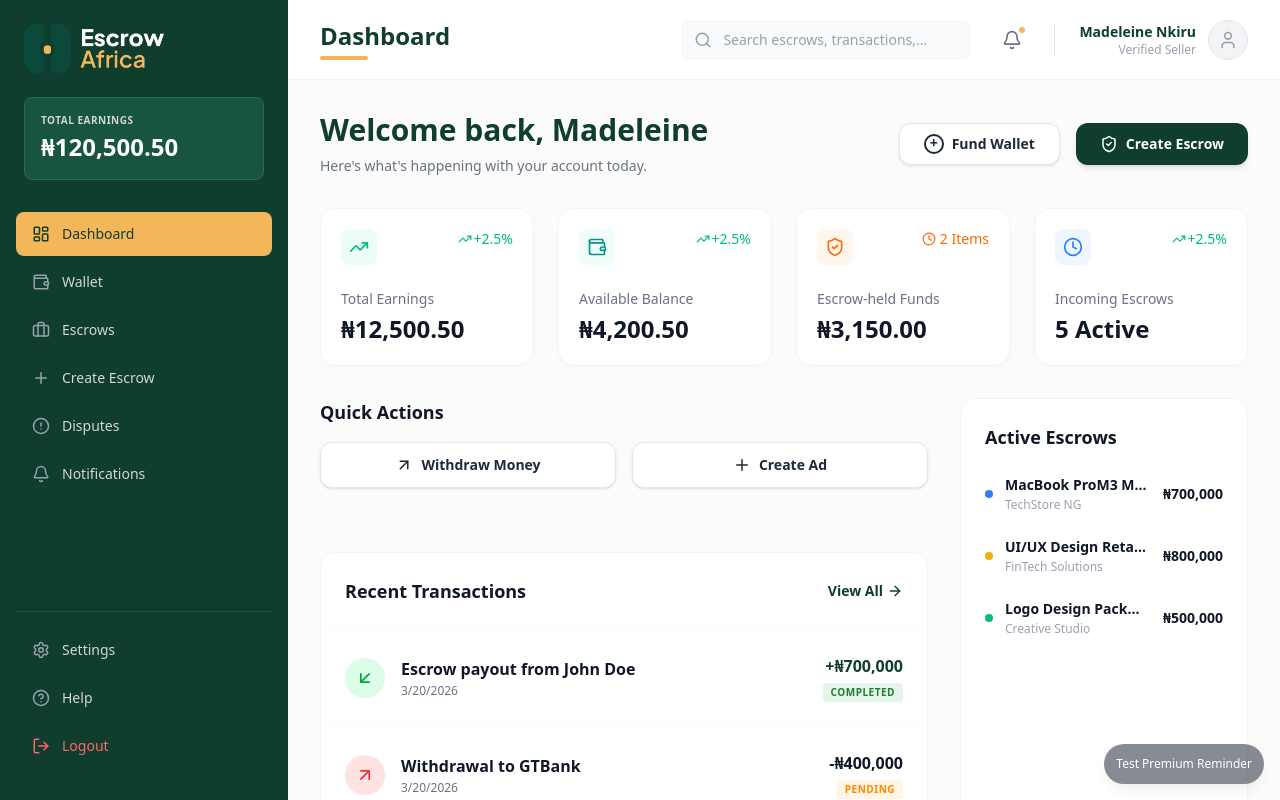
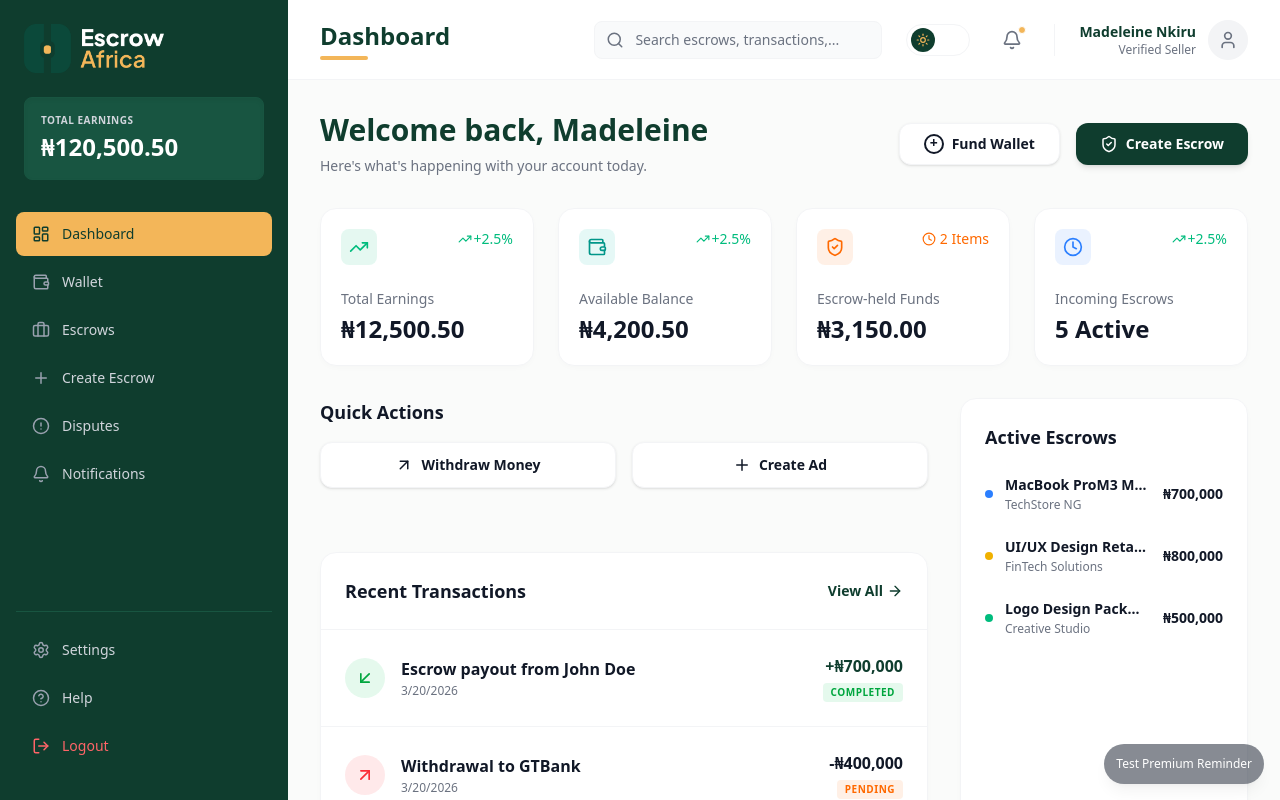
Before and after one commit to escrow-africa/escrow-frontend, a Next.js app: page /dashboard in a window 1280 px wide. Built offline with nearby package versions, Linux system fonts and the light colour scheme.

Commit message:
feat: implement dashboard layout with navigation, summary stats, transaction history, and active escrows list

```diff
--- a/app/dashboard/page.tsx
+++ b/app/dashboard/page.tsx
@@ -37,10 +37,10 @@ export default function DashboardPage() {
       {/* Welcome Section */}
       <div className="mb-8 flex flex-col md:flex-row justify-between items-start md:items-center gap-4">
         <div>
-          <h1 className="text-3xl font-bold text-[#0F3D2E] mb-2">
+          <h1 className="text-3xl font-bold text-primary mb-2">
             Welcome back, {userName}
           </h1>
-          <p className="text-gray-500 text-sm">
+          <p className="text-muted-foreground text-sm">
             Here's what's happening with your account today.
           </p>
         </div>
@@ -48,14 +48,14 @@ export default function DashboardPage() {
         <div className="flex flex-col sm:flex-row gap-3 sm:gap-4 w-full md:w-auto mt-4 md:mt-0">
           <button
             onClick={() => router.push('/dashboard/wallet?action=fund')}
-            className="w-full sm:w-auto px-6 py-2.5 bg-white border border-gray-200 rounded-xl text-sm font-semibold text-gray-800 hover:bg-gray-50 transition-colors flex items-center justify-center gap-2 shadow-sm"
+            className="w-full sm:w-auto px-6 py-2.5 bg-surface border border-border rounded-xl text-sm font-semibold text-foreground hover:bg-surface-hover transition-colors flex items-center justify-center gap-2 shadow-sm"
           >
             <span className="flex items-center justify-center w-5 h-5 rounded-full border-2 border-current pb-0.5">+</span>
             Fund Wallet
           </button>
           <button
             onClick={() => router.push('/dashboard/create-escrow')}
-            className="w-full sm:w-auto px-6 py-2.5 bg-[#0F3D2E] hover:bg-[#185541] rounded-xl text-sm font-semibold text-white transition-colors flex items-center justify-center gap-2 shadow-md"
+            className="w-full sm:w-auto px-6 py-2.5 bg-primary hover:bg-primary-hover rounded-xl text-sm font-semibold text-white transition-colors flex items-center justify-center gap-2 shadow-md"
           >
             <ShieldCheck size={18} />
             Create Escrow
@@ -69,7 +69,7 @@ export default function DashboardPage() {
           title="Total Earnings"
           value={<>₦12,500.50</>}
           icon={<TrendingUp size={20} />}
-          iconBgClass="bg-emerald-50"
+          iconBgClass="bg-emerald-500/10"
           iconColorClass="text-emerald-500"
           topRightContent={<span className="text-emerald-500 flex items-center gap-0.5"><TrendingUp size={14} /> +2.5%</span>}
         />
@@ -77,7 +77,7 @@ export default function DashboardPage() {
           title="Available Balance"
           value={<>₦4,200.50</>}
           icon={<Wallet size={20} />}
-          iconBgClass="bg-teal-50"
+          iconBgClass="bg-teal-500/10"
           iconColorClass="text-teal-600"
           topRightContent={<span className="text-emerald-500 flex items-center gap-0.5"><TrendingUp size={14} /> +2.5%</span>}
         />
@@ -85,7 +85,7 @@ export default function DashboardPage() {
           title="Escrow-held Funds"
           value={<>₦3,150.00</>}
           icon={<ShieldCheck size={20} />}
-          iconBgClass="bg-orange-50"
+          iconBgClass="bg-orange-500/10"
           iconColorClass="text-orange-500"
           topRightContent={<span className="text-orange-500 flex items-center gap-1"><Clock size={14} /> 2 Items</span>}
         />
@@ -93,7 +93,7 @@ export default function DashboardPage() {
           title="Incoming Escrows"
           value={<>5 Active</>}
           icon={<Clock size={20} />}
-          iconBgClass="bg-blue-50"
+          iconBgClass="bg-blue-500/10"
           iconColorClass="text-blue-500"
           topRightContent={<span className="text-emerald-500 flex items-center gap-0.5"><TrendingUp size={14} /> +2.5%</span>}
         />
--- a/app/globals.css
+++ b/app/globals.css
@@ -1,31 +1,47 @@
 @import "tailwindcss";
 
+@theme {
+  --color-background: var(--background);
+  --color-foreground: var(--foreground);
+  --color-primary: var(--primary);
+  --color-primary-hover: var(--primary-hover);
+  --color-surface: var(--surface);
+  --color-surface-hover: var(--surface-hover);
+  --color-border: var(--border);
+  --color-muted: var(--muted);
+  --color-muted-foreground: var(--muted-foreground);
+  --color-accent: var(--accent);
+}
+
+@layer base {
+  :root {
+    --background: #FAFBFA;
+    --foreground: #111827; /* text-gray-900 */
+    --primary: #0F3D2E;
+    --primary-hover: #185541;
+    --surface: #ffffff;
+    --surface-hover: #f9fafb; /* bg-gray-50 */
+    --border: #f3f4f6; /* border-gray-100 */
+    --muted: #f3f4f6;
+    --muted-foreground: #6b7280; /* text-gray-500 */
+    --accent: #F3B659;
+  }
+
+  .dark {
+    --background: #09090b;
+    --foreground: #fafafa;
+    --primary: #185541;
+    --primary-hover: #236b53;
+    --surface: #18181b;
+    --surface-hover: #27272a;
+    --border: #27272a;
+    --muted: #27272a;
+    --muted-foreground: #a1a1aa;
+    --accent: #F3B659;
+  }
+}
 
 body {
-
   font-family: Arial, Helvetica, sans-serif;
-
-
+  @apply bg-background text-foreground transition-colors duration-300;
 }
-.light {
-  background-color: white;
-}
-
-/* H1 override */
-.light h1 {
-  color: #0B493A;
-}
-
-/* Button override */
-.light button {
-  background-color: #0B493A;
-  color: #F3B659;
-}
-/* Override the dark mode primary utility classes */
-.light .bg-black {
-  background-color: white !important;
-}
-
-.light .text-white {
-  color: black !important;
-}
--- a/app/layout.tsx
+++ b/app/layout.tsx
@@ -20,7 +20,7 @@ export default function RootLayout({ children }: { children: ReactNode }) {
 
     <html lang="en">
       <body
-        className="bg-(--bg) text-(--text) font-sans"
+        className="font-sans antialiased"
       >
         <ThemeProvider >
         {children}
--- a/components/ThemeProvider.tsx
+++ b/components/ThemeProvider.tsx
@@ -1,5 +1,5 @@
 "use client"
-import { createContext, useState, ReactNode, Children } from "react";
+import { createContext, useState, ReactNode, useEffect } from "react";
 
 type ThemeContextType = {
   theme: string;
@@ -9,18 +9,41 @@ type ThemeContextType = {
 export const ThemeContext = createContext<ThemeContextType | null>(null);
 
 export default function ThemeProvider({ children }: { children: ReactNode }) {
-  const [theme, setTheme] = useState("dark")
+  const [theme, setTheme] = useState("light");
+  const [mounted, setMounted] = useState(false);
+
+  useEffect(() => {
+    setMounted(true);
+    const storedTheme = localStorage.getItem("theme");
+    if (storedTheme) {
+      setTheme(storedTheme);
+    }
+  }, []);
+
+  useEffect(() => {
+    if (!mounted) return;
+
+    if (theme === "dark") {
+      document.documentElement.classList.add("dark");
+    } else {
+      document.documentElement.classList.remove("dark");
+    }
+
+    localStorage.setItem("theme", theme);
+  }, [theme, mounted]);
 
   const toggleTheme = () => {
-    setTheme((curr) => (curr === 'dark' ? 'light' : 'dark'))
+    setTheme((curr) => (curr === 'dark' ? 'light' : 'dark'));
+  }
+
+  // Prevent hydration mismatch by not rendering until mounted
+  if (!mounted) {
+    return <div className="invisible">{children}</div>;
   }
 
   return (
-
     <ThemeContext.Provider value={{ theme, toggleTheme }}>
-      <div className={theme === "light" ? "light" : ""}>
-        {children}
-      </div>
+      {children}
     </ThemeContext.Provider>
   )
 }
--- a/components/ThemeToggle.tsx
+++ b/components/ThemeToggle.tsx
@@ -19,8 +19,8 @@ onClick={toggleTheme}
 className="
 relative flex items-center
 w-16 h-8 rounded-full
-bg-(--card)
-border border-(--input-border)
+bg-surface
+border border-border
 transition
 "
 >
@@ -29,7 +29,7 @@ transition
 <div
 className={`
 absolute w-6 h-6 rounded-full
-bg-(--button-bg)
+bg-primary text-accent
 transition-all duration-300
 flex items-center justify-center
 ${theme === "dark" ? "translate-x-8" : "translate-x-1"}
--- a/components/dashboard/escrow/ActiveEscrowsList.tsx
+++ b/components/dashboard/escrow/ActiveEscrowsList.tsx
@@ -15,8 +15,8 @@ interface ActiveEscrowsListProps {
 
 export default function ActiveEscrowsList({ escrows }: ActiveEscrowsListProps) {
   return (
-    <div className="bg-white rounded-2xl border border-gray-100 p-4 md:p-6 shadow-[0_2px_10px_-4px_rgba(0,0,0,0.05)] h-full flex flex-col">
-      <h2 className="text-lg font-bold text-gray-900 mb-6">Active Escrows</h2>
+    <div className="bg-surface rounded-2xl border border-border p-4 md:p-6 shadow-[0_2px_10px_-4px_rgba(0,0,0,0.05)] h-full flex flex-col">
+      <h2 className="text-lg font-bold text-foreground mb-6">Active Escrows</h2>
 
       <div className="space-y-6 flex-1">
         {escrows.map((escrow) => (
@@ -26,19 +26,19 @@ export default function ActiveEscrowsList({ escrows }: ActiveEscrowsListProps) {
               <div className={`shrink-0 w-2 h-2 rounded-full ${escrow.dotColorClass}`} />
 
               <div className="min-w-0">
-                <p className="font-semibold text-gray-900 text-sm group-hover:text-[#0F3D2E] transition-colors truncate">{escrow.title}</p>
-                <p className="text-xs text-gray-400 mt-0.5 truncate">{escrow.partnerName}</p>
+                <p className="font-semibold text-foreground text-sm group-hover:text-primary transition-colors truncate">{escrow.title}</p>
+                <p className="text-xs text-muted-foreground mt-0.5 truncate">{escrow.partnerName}</p>
               </div>
             </div>
-            <div className="shrink-0 font-bold text-sm text-gray-900">
+            <div className="shrink-0 font-bold text-sm text-foreground">
               {escrow.amount}
             </div>
           </div>
         ))}
       </div>
 
-      <div className="mt-8 text-center border-t border-gray-50 pt-4">
-        <Link href="/dashboard/escrows" className="text-sm font-semibold text-[#0F3D2E] hover:underline">
+      <div className="mt-8 text-center border-t border-muted pt-4">
+        <Link href="/dashboard/escrows" className="text-sm font-semibold text-primary hover:underline">
           View All
         </Link>
       </div>
--- a/components/dashboard/layout/Header.tsx
+++ b/components/dashboard/layout/Header.tsx
@@ -3,6 +3,7 @@
 import Image from "next/image";
 import { Search, Bell, User, Menu } from "lucide-react";
 import { usePathname } from "next/navigation";
+import ThemeToggle from "../../ThemeToggle";
 
 interface HeaderProps {
   userName?: string;
@@ -30,18 +31,18 @@ export default function Header({
   else if (pathname.includes("/dashboard/help")) title = "Help";
 
   return (
-    <header className="h-20 bg-white border-b border-gray-100 flex items-center justify-between px-4 md:px-8 z-10 w-full">
+    <header className="h-20 bg-surface border-b border-border flex items-center justify-between px-4 md:px-8 z-10 w-full">
       {/* Left Side: Mobile Menu Toggle & Title */}
       <div className="flex items-center gap-4">
         <button
           onClick={onMenuClick}
-          className="lg:hidden p-2 -ml-2 text-gray-500 hover:text-[#0F3D2E] rounded-lg hover:bg-gray-50"
+          className="lg:hidden p-2 -ml-2 text-muted-foreground hover:text-primary rounded-lg hover:bg-surface-hover"
         >
           <Menu size={24} />
         </button>
         <div>
-          <h1 className="text-xl md:text-2xl font-bold text-[#0F3D2E] capitalize">{title}</h1>
-          <div className="w-8 md:w-12 h-1 bg-[#F3B659] rounded-full mt-1"></div>
+          <h1 className="text-xl md:text-2xl font-bold text-primary capitalize">{title}</h1>
+          <div className="w-8 md:w-12 h-1 bg-accent rounded-full mt-1"></div>
         </div>
       </div>
 
@@ -49,33 +50,35 @@ export default function Header({
       <div className="flex items-center gap-3 md:gap-6">
         {/* Search Bar (Hidden on mobile for now, or scaled down) */}
         <div className="relative hidden md:block">
-          <Search className="absolute left-3 top-1/2 -translate-y-1/2 text-gray-400" size={18} />
+          <Search className="absolute left-3 top-1/2 -translate-y-1/2 text-muted-foreground" size={18} />
           <input
             type="text"
             placeholder="Search escrows, transactions,..."
-            className="pl-10 pr-4 py-2 w-72 bg-gray-50 border border-gray-100 rounded-lg text-sm focus:outline-none focus:ring-2 focus:ring-[#0F3D2E] transition-all placeholder:text-gray-400"
+            className="pl-10 pr-4 py-2 w-72 bg-surface-hover border border-border rounded-lg text-sm focus:outline-none focus:ring-2 focus:ring-primary transition-all placeholder:text-muted-foreground text-foreground"
           />
         </div>
 
         {/* Mobile Search Icon */}
-        <button className="md:hidden p-2 text-gray-500 hover:text-[#0F3D2E] rounded-full hover:bg-gray-50">
+        <button className="md:hidden p-2 text-muted-foreground hover:text-primary rounded-full hover:bg-surface-hover">
           <Search size={20} />
         </button>
 
+        <ThemeToggle />
+
         {/* Notification Bell */}
-        <button className="relative p-2 text-gray-500 hover:text-[#0F3D2E] transition-colors rounded-full hover:bg-gray-50">
+        <button className="relative p-2 text-muted-foreground hover:text-primary transition-colors rounded-full hover:bg-surface-hover">
           <Bell size={20} />
           {/* Notification Badge */}
-          <span className="absolute top-1 right-1 w-2 h-2 bg-[#F3B659] rounded-full border border-white"></span>
+          <span className="absolute top-1 right-1 w-2 h-2 bg-accent rounded-full border border-surface"></span>
         </button>
 
-        <div className="hidden md:block w-px h-8 bg-gray-200"></div>
+        <div className="hidden md:block w-px h-8 bg-muted"></div>
 
         {/* User Profile */}
         <div className="flex items-center gap-3 cursor-pointer">
           <div className="hidden md:block text-right">
-            <p className="text-sm font-semibold text-[#0F3D2E]">{userName}</p>
-            <p className="text-xs text-gray-400">{userRole}</p>
+            <p className="text-sm font-semibold text-primary">{userName}</p>
+            <p className="text-xs text-muted-foreground">{userRole}</p>
           </div>
           {avatarUrl ? (
             <Image
@@ -83,10 +86,10 @@ export default function Header({
               alt={userName}
               width={40}
               height={40}
-              className="rounded-full border border-gray-200 object-cover"
+              className="rounded-full border border-muted object-cover"
             />
           ) : (
-            <div className="w-8 h-8 md:w-10 md:h-10 rounded-full bg-gray-100 border border-gray-200 flex items-center justify-center text-gray-400">
+            <div className="w-8 h-8 md:w-10 md:h-10 rounded-full bg-muted border border-muted flex items-center justify-center text-muted-foreground">
               <User size={18} className="md:w-5 md:h-5" />
             </div>
           )}
--- a/components/dashboard/layout/Sidebar.tsx
+++ b/components/dashboard/layout/Sidebar.tsx
@@ -50,7 +50,7 @@ export default function Sidebar({ isOpen, onClose }: SidebarProps) {
 
       {/* Sidebar */}
       <aside
-        className={`fixed inset-y-0 left-0 z-50 w-72 h-screen bg-[#0F3D2E] text-white flex flex-col font-sans overflow-y-auto scrollbar-hide transform transition-transform duration-300 lg:relative lg:translate-x-0 ${
+        className={`fixed inset-y-0 left-0 z-50 w-72 h-screen bg-primary text-white flex flex-col font-sans overflow-y-auto scrollbar-hide transform transition-transform duration-300 lg:relative lg:translate-x-0 ${
           isOpen ? "translate-x-0" : "-translate-x-full"
         }`}
       >
@@ -73,7 +73,7 @@ export default function Sidebar({ isOpen, onClose }: SidebarProps) {
 
         {/* Total Earnings Block */}
         <div className="px-6 py-2 mb-6 shrink-0">
-          <div className="bg-[#185541] rounded-lg p-4 border border-[#236b53] shadow-inner">
+          <div className="bg-primary-hover rounded-lg p-4 border border-[var(--primary-hover)] shadow-inner">
             <p className="text-xs text-gray-300 uppercase font-semibold mb-1 tracking-wider text-[10px]">Total Earnings</p>
             <p className="text-2xl font-bold">₦120,500.50</p>
           </div>
@@ -91,11 +91,11 @@ export default function Sidebar({ isOpen, onClose }: SidebarProps) {
                 href={item.href}
                 onClick={onClose}
                 className={`flex items-center gap-3 px-4 py-3 rounded-lg text-sm font-medium transition-colors ${isActive
-                  ? "bg-[#F3B659] text-[#0F3D2E]"
-                  : "text-gray-300 hover:bg-[#185541] hover:text-white"
+                  ? "bg-accent text-primary"
+                  : "text-gray-300 hover:bg-primary-hover hover:text-white"
                   }`}
               >
-                <Icon size={18} className={isActive ? "text-[#0F3D2E]" : "text-gray-400"} />
+                <Icon size={18} className={isActive ? "text-primary" : "text-gray-400"} />
                 {item.name}
               </Link>
             );
@@ -104,7 +104,7 @@ export default function Sidebar({ isOpen, onClose }: SidebarProps) {
 
         {/* Bottom Navigation */}
         <div className="px-4 shrink-0 pb-8 mt-auto">
-          <div className="pt-4 border-t border-[#185541] space-y-1">
+          <div className="pt-4 border-t border-primary-hover space-y-1">
             {bottomItems.map((item) => {
               const Icon = item.icon;
               return (
@@ -112,7 +112,7 @@ export default function Sidebar({ isOpen, onClose }: SidebarProps) {
                   key={item.name}
                   href={item.href}
                   onClick={onClose}
-                  className={`flex items-center gap-3 px-4 py-3 rounded-lg text-sm font-medium transition-colors hover:bg-[#185541] hover:text-white ${item.textClass || "text-gray-300"}`}
+                  className={`flex items-center gap-3 px-4 py-3 rounded-lg text-sm font-medium transition-colors hover:bg-primary-hover hover:text-white ${item.textClass || "text-gray-300"}`}
                 >
                   <Icon size={18} className={item.textClass ? "text-red-400" : "text-gray-400"} />
                   {item.name}
--- a/components/dashboard/shared/QuickActions.tsx
+++ b/components/dashboard/shared/QuickActions.tsx
@@ -4,13 +4,13 @@ import { ArrowUpRight, Plus } from "lucide-react";
 export default function QuickActions() {
   return (
     <div className="mb-8">
-      <h2 className="text-lg font-bold text-gray-900 mb-4">Quick Actions</h2>
+      <h2 className="text-lg font-bold text-foreground mb-4">Quick Actions</h2>
       <div className="flex flex-col sm:flex-row gap-3 sm:gap-4">
-        <button className="w-full sm:flex-1 flex items-center justify-center gap-2 py-3 px-4 bg-white border border-gray-200 rounded-xl text-sm font-semibold text-gray-800 hover:bg-gray-50 hover:border-gray-300 transition-all shadow-sm">
+        <button className="w-full sm:flex-1 flex items-center justify-center gap-2 py-3 px-4 bg-surface border border-border rounded-xl text-sm font-semibold text-foreground hover:bg-surface-hover hover:border-muted-foreground transition-all shadow-sm">
           <ArrowUpRight size={18} />
           Withdraw Money
         </button>
-        <button className="w-full sm:flex-1 flex items-center justify-center gap-2 py-3 px-4 bg-white border border-gray-200 rounded-xl text-sm font-semibold text-gray-800 hover:bg-gray-50 hover:border-gray-300 transition-all shadow-sm">
+        <button className="w-full sm:flex-1 flex items-center justify-center gap-2 py-3 px-4 bg-surface border border-border rounded-xl text-sm font-semibold text-foreground hover:bg-surface-hover hover:border-muted-foreground transition-all shadow-sm">
           <Plus size={18} />
           Create Ad
         </button>
--- a/components/dashboard/shared/StatCard.tsx
+++ b/components/dashboard/shared/StatCard.tsx
@@ -18,7 +18,7 @@ export default function StatCard({
   topRightContent,
 }: StatCardProps) {
   return (
-    <div className="bg-white rounded-2xl border border-gray-100 p-5 shadow-[0_2px_10px_-4px_rgba(0,0,0,0.05)] hover:shadow-md transition-shadow">
+    <div className="bg-surface rounded-2xl border border-border p-5 shadow-[0_2px_10px_-4px_rgba(0,0,0,0.05)] hover:shadow-md transition-shadow">
       <div className="flex justify-between items-start mb-6">
         <div className={`p-2 rounded-lg ${iconBgClass} ${iconColorClass}`}>
           {icon}
@@ -30,8 +30,8 @@ export default function StatCard({
         )}
       </div>
       <div>
-        <h3 className="text-sm text-gray-500 font-medium mb-1">{title}</h3>
-        <div className="text-2xl font-bold text-gray-900">{value}</div>
+        <h3 className="text-sm text-muted-foreground font-medium mb-1">{title}</h3>
+        <div className="text-2xl font-bold text-foreground">{value}</div>
       </div>
     </div>
   );
--- a/components/dashboard/transaction/TransactionList.tsx
+++ b/components/dashboard/transaction/TransactionList.tsx
@@ -17,11 +17,11 @@ interface TransactionListProps {
 
 export default function TransactionList({ transactions }: TransactionListProps) {
   return (
-    <div className="bg-white rounded-2xl border border-gray-100 shadow-[0_2px_10px_-4px_rgba(0,0,0,0.05)] overflow-hidden">
+    <div className="bg-surface rounded-2xl border border-border shadow-[0_2px_10px_-4px_rgba(0,0,0,0.05)] overflow-hidden">
       {/* Header */}
-      <div className="flex items-center justify-between p-4 md:p-6 border-b border-gray-50">
-        <h2 className="text-lg font-bold text-gray-900">Recent Transactions</h2>
-        <Link href="/dashboard/transactions" className="text-sm font-semibold text-[#0F3D2E] flex items-center gap-1 hover:underline">
+      <div className="flex items-center justify-between p-4 md:p-6 border-b border-muted">
+        <h2 className="text-lg font-bold text-foreground">Recent Transactions</h2>
+        <Link href="/dashboard/transactions" className="text-sm font-semibold text-primary flex items-center gap-1 hover:underline">
           View All <ArrowRight size={16} />
         </Link>
       </div>
@@ -35,35 +35,35 @@ export default function TransactionList({ transactions }: TransactionListProps)
           return (
             <div
               key={tx.id}
-              className={`flex items-center justify-between p-4 md:p-6 hover:bg-gray-50 transition-colors gap-4 ${
-                index !== transactions.length - 1 ? "border-b border-gray-50" : ""
+              className={`flex items-center justify-between p-4 md:p-6 hover:bg-surface-hover transition-colors gap-4 ${
+                index !== transactions.length - 1 ? "border-b border-muted" : ""
               }`}
             >
               {/* Left Side: Icon & Details */}
               <div className="flex items-center gap-3 md:gap-4 min-w-0">
                 <div
                   className={`shrink-0 w-10 h-10 rounded-full flex items-center justify-center ${
-                    isDeposit ? "bg-green-100 text-green-600" : "bg-red-100 text-red-500"
+                    isDeposit ? "bg-green-500/10 text-green-600" : "bg-red-500/10 text-red-500"
                   }`}
                 >
                   {isDeposit ? <ArrowDownLeft size={20} /> : <ArrowUpRight size={20} />}
                 </div>
                 <div className="min-w-0">
-                  <p className="font-semibold text-gray-900 truncate text-sm md:text-base">{tx.title}</p>
-                  <p className="text-xs text-gray-500 mt-0.5">{tx.date}</p>
+                  <p className="font-semibold text-foreground truncate text-sm md:text-base">{tx.title}</p>
+                  <p className="text-xs text-muted-foreground mt-0.5">{tx.date}</p>
                 </div>
               </div>
 
               {/* Right Side: Amount & Status */}
               <div className="text-right shrink-0">
-                <p className={`font-bold text-sm md:text-base ${isDeposit ? "text-[#0F3D2E]" : "text-gray-900"}`}>
+                <p className={`font-bold text-sm md:text-base ${isDeposit ? "text-primary" : "text-foreground"}`}>
                   {isDeposit ? "+" : "-"}{tx.amount}
                 </p>
                 <div
                   className={`inline-flex mt-1 items-center px-2 py-0.5 rounded text-[10px] font-bold uppercase tracking-wider ${
                     isCompleted
-                      ? "bg-[#E6F4EA] text-[#1E7E34]"
-                      : "bg-[#FFF4E5] text-[#FF8A00]"
+                      ? "bg-green-500/10 text-green-600"
+                      : "bg-orange-500/10 text-orange-500"
                   }`}
                 >
                   {tx.status}
```
